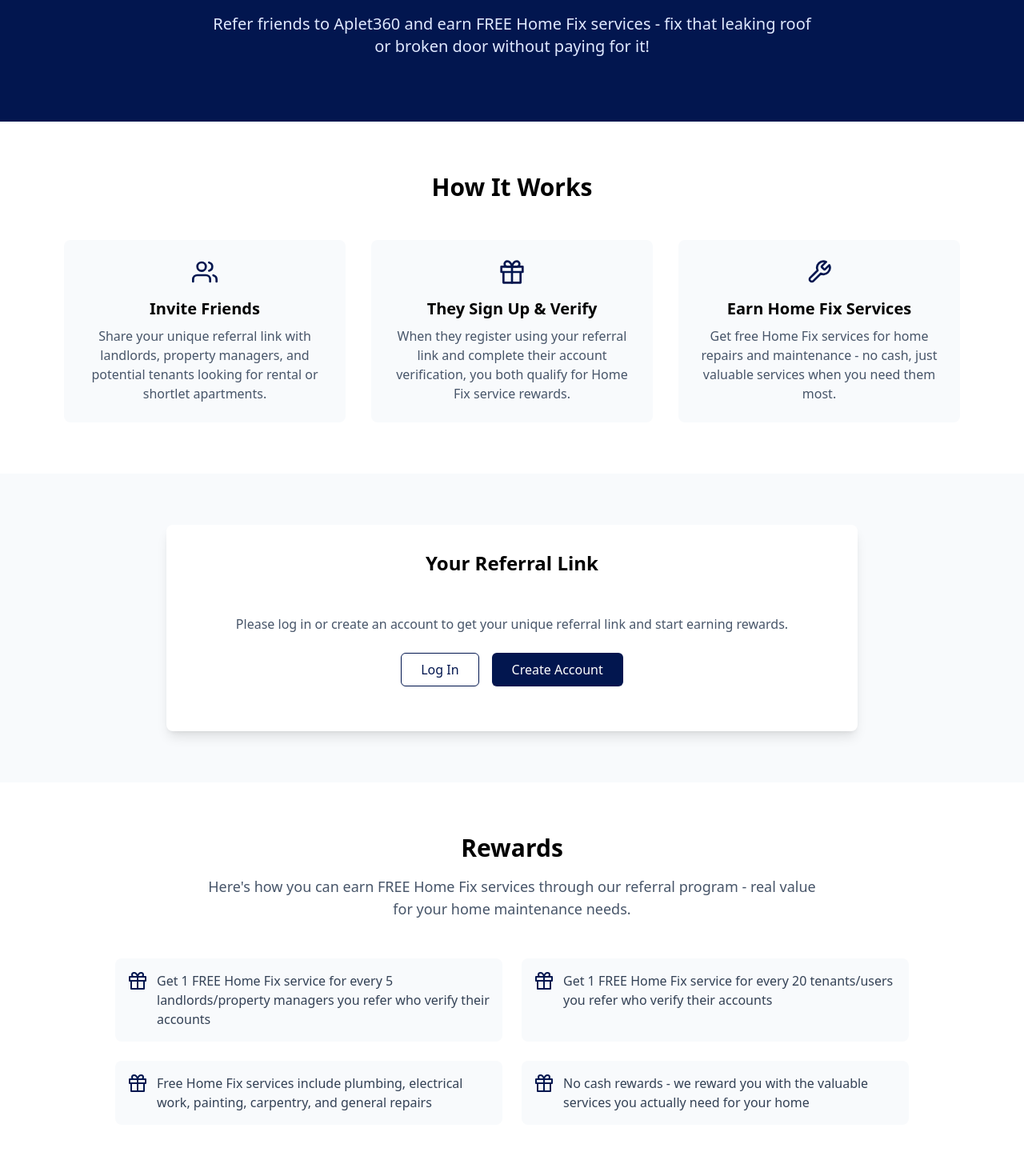
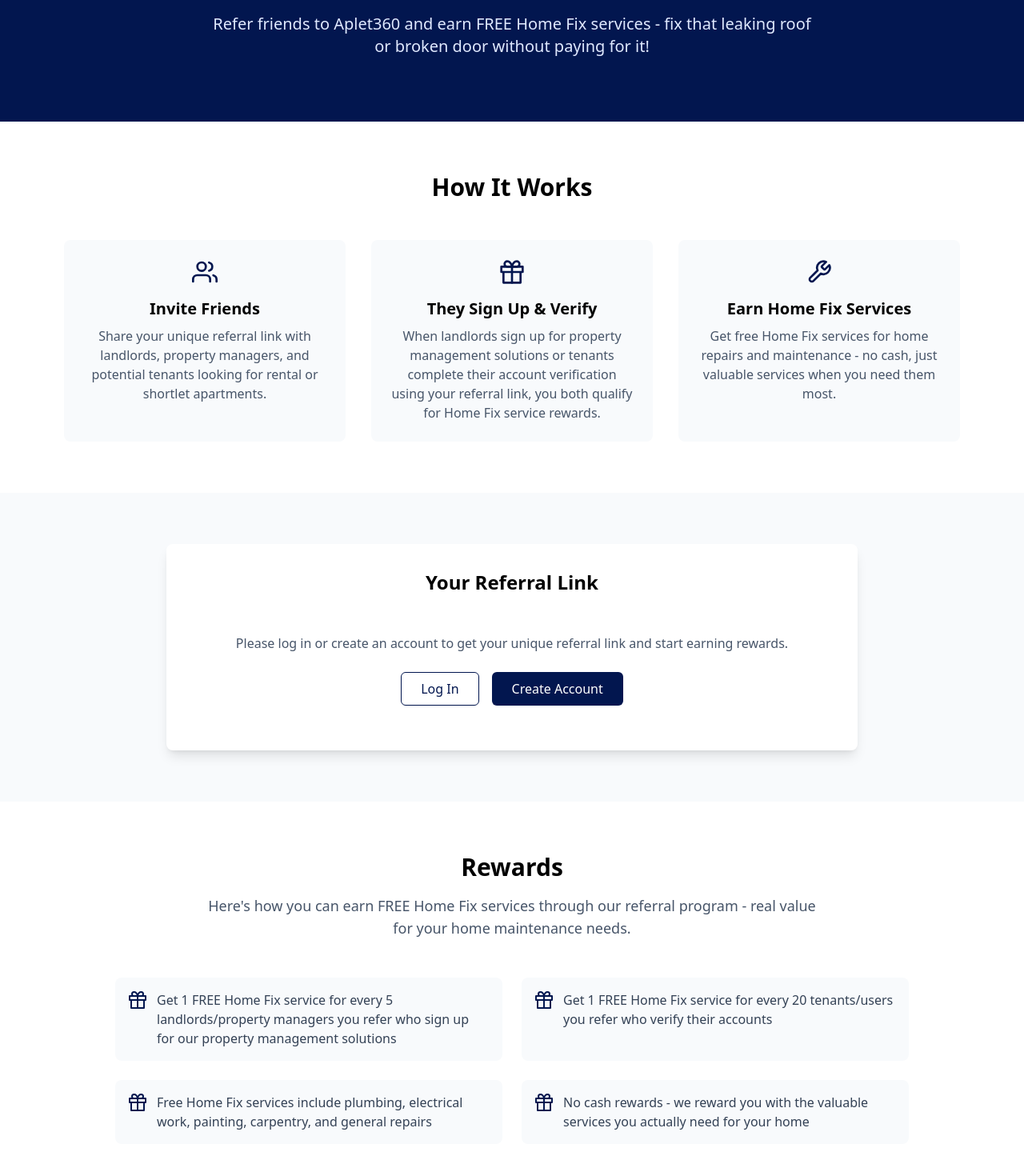
Before and after one commit to ifeanyilucky/shortlet360-frontend, a React (Vite) app: page /referral-program in a window 1280 px wide. Shown: the part 200-1650 px from the top of the page at 80% size. Built offline with nearby package versions, Linux system fonts and the light colour scheme.

Commit message:
Update referral program descriptions to clarify rewards for landlords and tenants signing up for property management solutions and account verification.

```diff
--- a/src/pages/ReferralProgram.jsx
+++ b/src/pages/ReferralProgram.jsx
@@ -90,7 +90,7 @@
       icon: <FiGift className="h-8 w-8 text-primary-900" />,
       title: "They Sign Up & Verify",
       description:
-        "When they register using your referral link and complete their account verification, you both qualify for Home Fix service rewards.",
+        "When landlords sign up for property management solutions or tenants complete their account verification using your referral link, you both qualify for Home Fix service rewards.",
     },
     {
       icon: <FiTool className="h-8 w-8 text-primary-900" />,
@@ -101,7 +101,7 @@
   ];
 
   const rewards = [
-    "Get 1 FREE Home Fix service for every 5 landlords/property managers you refer who verify their accounts",
+    "Get 1 FREE Home Fix service for every 5 landlords/property managers you refer who sign up for our property management solutions",
     "Get 1 FREE Home Fix service for every 20 tenants/users you refer who verify their accounts",
     "Free Home Fix services include plumbing, electrical work, painting, carpentry, and general repairs",
     "No cash rewards - we reward you with the valuable services you actually need for your home",
@@ -220,7 +220,8 @@
                       {referralStats.rewardBreakdown.ownerRewards} rewards
                     </p>
                     <p className="text-xs text-gray-500">
-                      1 reward per 5 owner referrals
+                      1 reward per 5 owner referrals who sign up for property
+                      management solutions
                     </p>
                   </div>
                   <div className="bg-white p-4 rounded-lg">
@@ -330,8 +331,8 @@
               <>
                 <p className="text-tertiary-600 mb-8 text-center">
                   Share this link with landlords and tenants to earn FREE Home
-                  Fix services when they sign up and verify their accounts on
-                  Aplet360.
+                  Fix services when landlords sign up for property management
+                  solutions or tenants verify their accounts on Aplet360.
                 </p>
                 <div className="flex items-center mb-8">
                   <input
```
